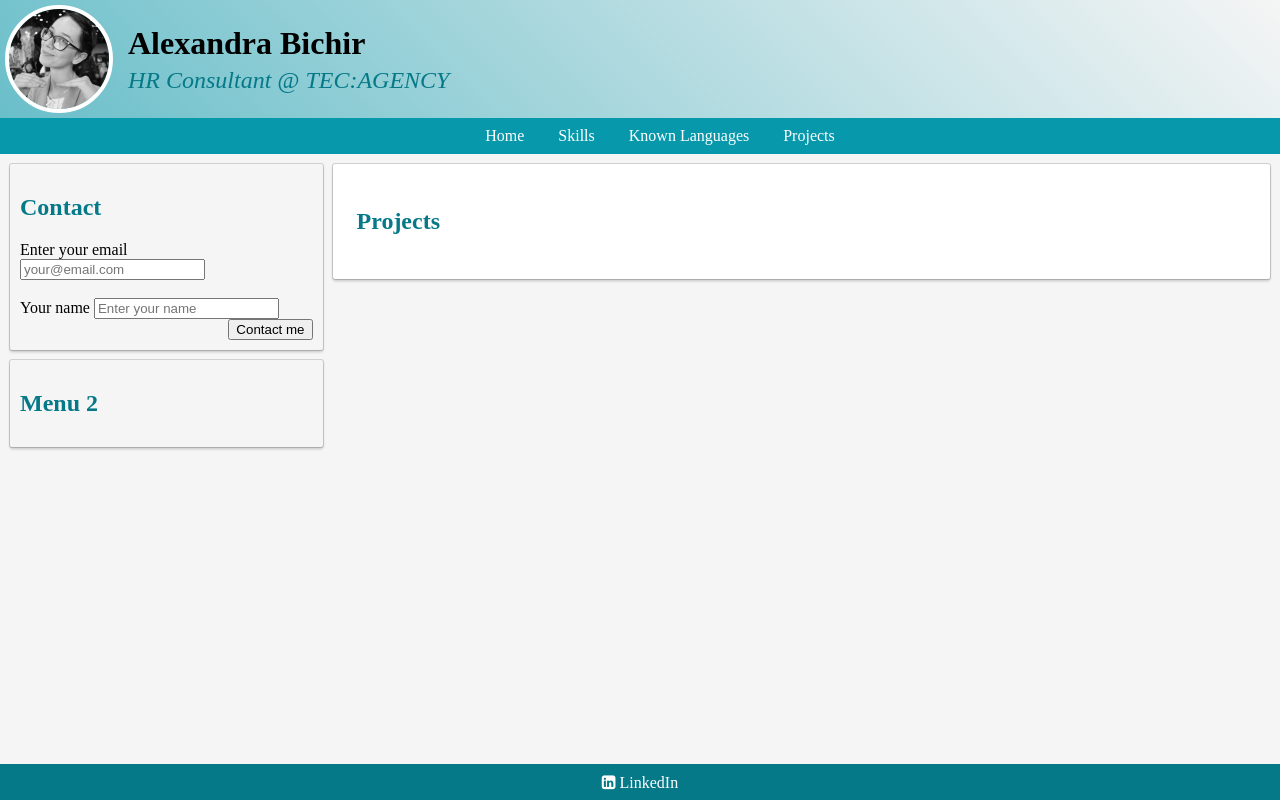
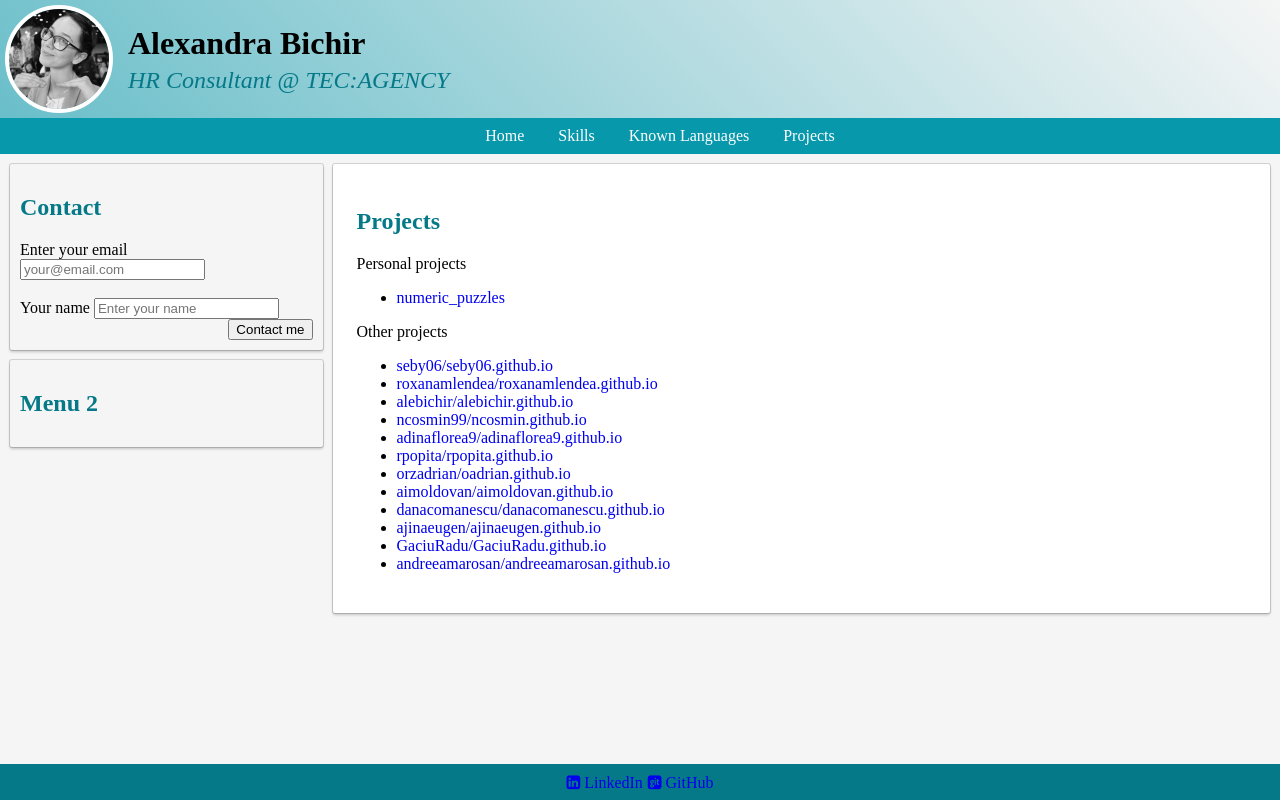
Before and after one commit to alebichir/alebichir.github.io, a plain HTML site: page index.html in a window 1280 px wide. Both pictures are taken after a click on the link "Projects". Drawn offline with Linux system fonts and the light colour scheme.

Commit message:
add projects from all students

```diff
--- a/index.html
+++ b/index.html
@@ -109,11 +109,110 @@
 
         <div class="page" id="projects">
           <h2>Projects</h2>
+          <p>Personal projects</p>
+          <ul>
+            <li>
+              <a
+                href="https://github.com/alebichir/numeric_puzzles"
+                target="_blank"
+                >numeric_puzzles</a
+              >
+            </li>
+          </ul>
+
+          <p>Other projects</p>
+          <ul>
+            <li>
+              <a
+                href="https://github.com/seby06/seby06.github.io"
+                target="_blank"
+                >seby06/seby06.github.io</a
+              >
+            </li>
+            <li>
+              <a
+                href="https://github.com/roxanamlendea/roxanamlendea.github.io"
+                target="_blank"
+                >roxanamlendea/roxanamlendea.github.io</a
+              >
+            </li>
+            <li>
+              <a
+                href="https://github.com/alebichir/alebichir.github.io"
+                target="_blank"
+                >alebichir/alebichir.github.io</a
+              >
+            </li>
+            <li>
+              <a
+                href="https://github.com/ncosmin99/ncosmin.github.io"
+                target="_blank"
+                >ncosmin99/ncosmin.github.io</a
+              >
+            </li>
+            <li>
+              <a
+                href="https://github.com/adinaflorea9/adinaflorea9.github.io"
+                target="_blank"
+                >adinaflorea9/adinaflorea9.github.io</a
+              >
+            </li>
+            <li>
+              <a
+                href="https://github.com/rpopita/rpopita.github.io"
+                target="_blank"
+                >rpopita/rpopita.github.io</a
+              >
+            </li>
+            <li>
+              <a
+                href="https://github.com/orzadrian/oadrian.github.io"
+                target="_blank"
+                >orzadrian/oadrian.github.io</a
+              >
+            </li>
+            <li>
+              <a
+                href="https://github.com/aimoldovan/aimoldovan.github.io"
+                target="_blank"
+                >aimoldovan/aimoldovan.github.io</a
+              >
+            </li>
+            <li>
+              <a
+                href="https://github.com/danacomanescu/danacomanescu.github.io"
+                target="_blank"
+                >danacomanescu/danacomanescu.github.io</a
+              >
+            </li>
+            <li>
+              <a
+                href="https://github.com/ajinaeugen/ajinaeugen.github.io"
+                target="_blank"
+                >ajinaeugen/ajinaeugen.github.io</a
+              >
+            </li>
+            <li>
+              <a
+                href="https://github.com/GaciuRadu/GaciuRadu.github.io"
+                target="_blank"
+                >GaciuRadu/GaciuRadu.github.io</a
+              >
+            </li>
+            <li>
+              <a
+                href="https://github.com/andreeamarosan/andreeamarosan.github.io"
+                target="_blank"
+                >andreeamarosan/andreeamarosan.github.io</a
+              >
+            </li>
+          </ul>
         </div>
       </div>
     </section>
 
     <footer>
+      <div>
         <a
           href="https://www.linkedin.com/in/alexandra-bichir-02b35b203/"
           target="_blank"
@@ -121,6 +220,12 @@
           <i class="fa fa-linkedin-square" aria-hidden="true"></i>
           LinkedIn
         </a>
+      </div>
+      <div>
+        <a href="https://github.com/alebichir" target="_blank"
+          ><i class="fa fa-git-square" aria-hidden="true"></i> GitHub</a
+        >
+      </div>
     </footer>
     <script src="index.js"></script>
   </body>
--- a/style.css
+++ b/style.css
@@ -145,10 +145,8 @@ footer {
 }
 
 a {
-  color: #fff;
   text-decoration: none;
 }
-
 th,
 td {
   border: 1px solid black;
```
Lines whose indentation alone changed are shown as unchanged.
